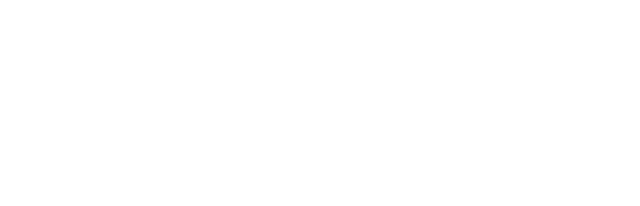
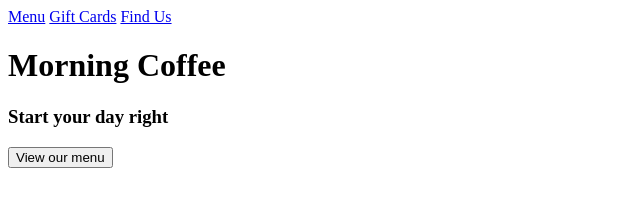
Before and after one commit to sykoivisto/restaurant-page, a plain HTML site: page index.html in a window 1280 px wide. Shown: the whole page, without its empty margins (0-640 px from the left). Drawn offline with Linux system fonts and the light colour scheme.

Commit message:
basic homepage

```diff
--- a/index.html
+++ b/index.html
@@ -7,7 +7,18 @@
     <title>Restaurant</title>
 </head>
 <body>
-    <div class="content"></div>
-    <script src="main.js"></script>
+    <div class="content">
+        <div class="nav">
+            <a href="#">Menu</a>
+            <a href="#">Gift Cards</a>
+            <a href="#">Find Us</a>
+        </div>
+        <div class="jumbotron">
+            <h1>Morning Coffee</h1>
+            <h3>Start your day right</h3>
+            <button>View our menu</button>
+        </div>
+    </div>
+    <script src="bundle.js"></script>
 </body>
 </html>
```
